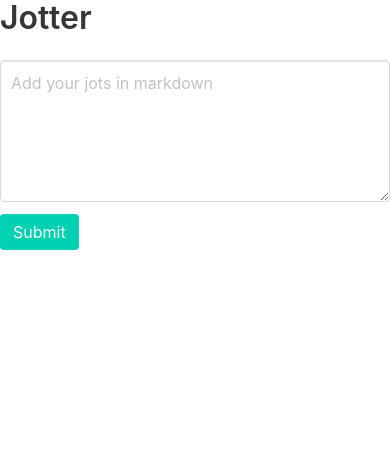
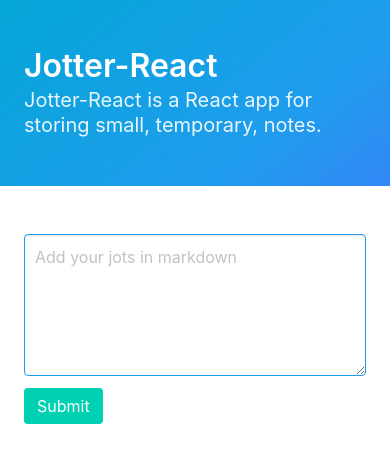
Before and after one commit to petermorgandev/coding-exercises, a React (Create React App) app: page /#/ in a window 390 px wide. Shown: the top 462 px of the page. Built offline with nearby package versions, Linux system fonts and the light colour scheme; the HTML template or start-up script is replaced by a standard one.

Commit message:
Added Bulma classes to make site responsive

```diff
--- a/src/App.js
+++ b/src/App.js
@@ -23,18 +23,28 @@ class App extends Component {
 
   render(){
     return (
-      <div className="container">
+      <div id="app">
         <Header />
-        <div className="columns">
-          <AddJotForm  addJot={this.addJot} />
-          <div className="column is-half">
-            <div className="tile is-ancestor">
-              <div className="tile is-parent is-vertical" id="tileParent">
-                <Jots jots={this.state.jots} deleteJot={this.deleteJot} />
+        <section className="section">
+          <div className="container">
+            <div className="columns is-desktop">
+              <AddJotForm addJot={this.addJot} />
+              <div className="column is-half-desktop">
+                <div className="tile is-ancestor">
+                  <div
+                    className="tile is-parent is-vertical"
+                    id="tileParent"
+                  >
+                    <Jots
+                      jots={this.state.jots}
+                      deleteJot={this.deleteJot}
+                    />
+                  </div>
+                </div>
               </div>
             </div>
           </div>
-        </div>
+        </section>
       </div>
     );
   }
--- a/src/components/AddJotForm.js
+++ b/src/components/AddJotForm.js
@@ -16,10 +16,10 @@ class AddJotForm extends Component {
 
   render(){
     return (
-      <div className="column is-half">
+      <div className="column is-half-desktop">
         <div className="field">
           <textarea
-            className="textarea"
+            className="textarea is-info"
             placeholder="Add your jots in markdown"
             rows="5"
             value={this.state.content}
--- a/src/components/Header.js
+++ b/src/components/Header.js
@@ -3,11 +3,18 @@ import React, { Component } from 'react';
 class Header extends Component {
   render(){
     return (
-      <div className="columns">
-        <div className="column">
-          <h1 className="title">Jotter</h1>
+      <section className="hero is-bold is-info">
+      <div className="hero-body">
+        <div className="container">
+          <h1 className="title">
+            Jotter-React
+          </h1>
+          <h2 className="subtitle">
+            Jotter-React is a React app for storing small, temporary, notes.
+          </h2>
         </div>
       </div>
+    </section>
     );
   }
 }
```
